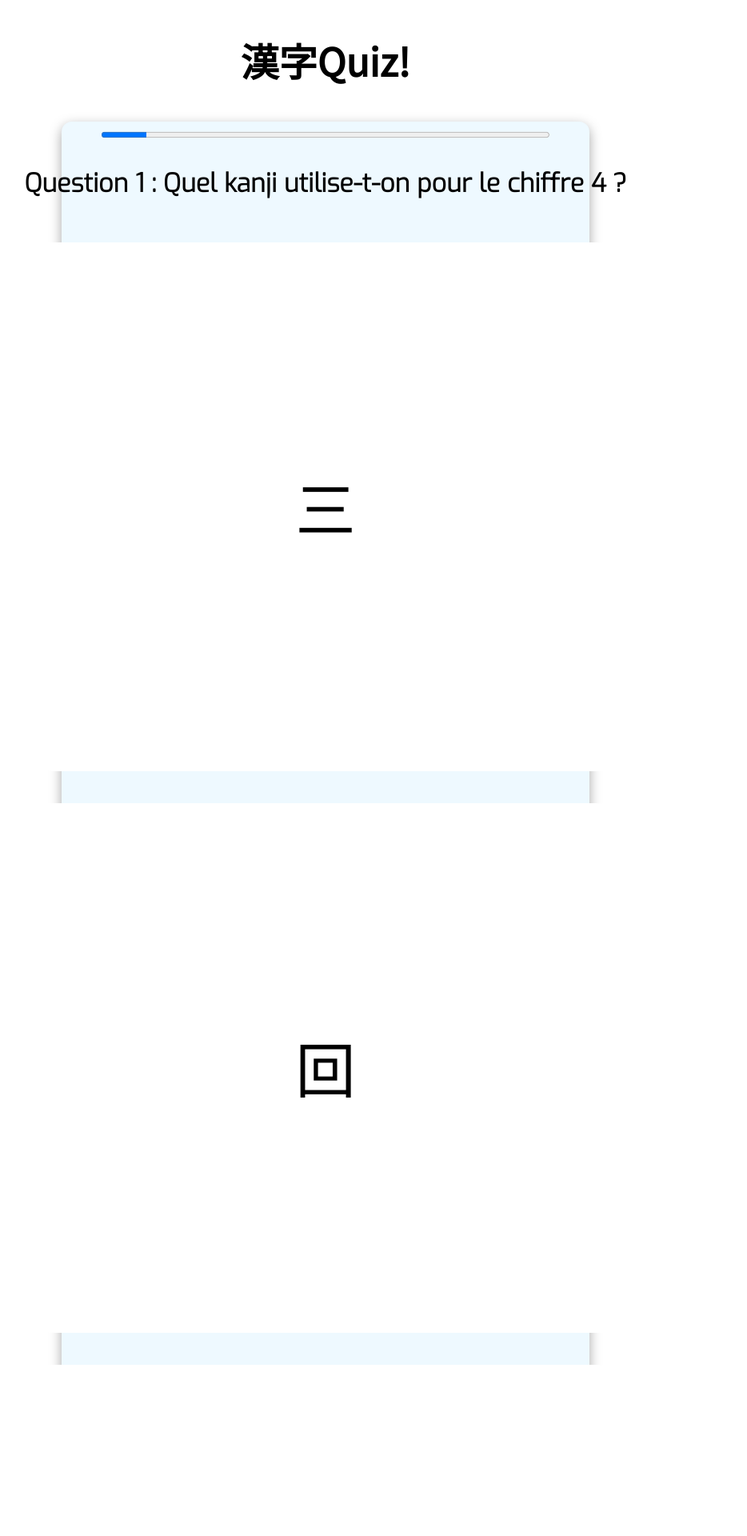
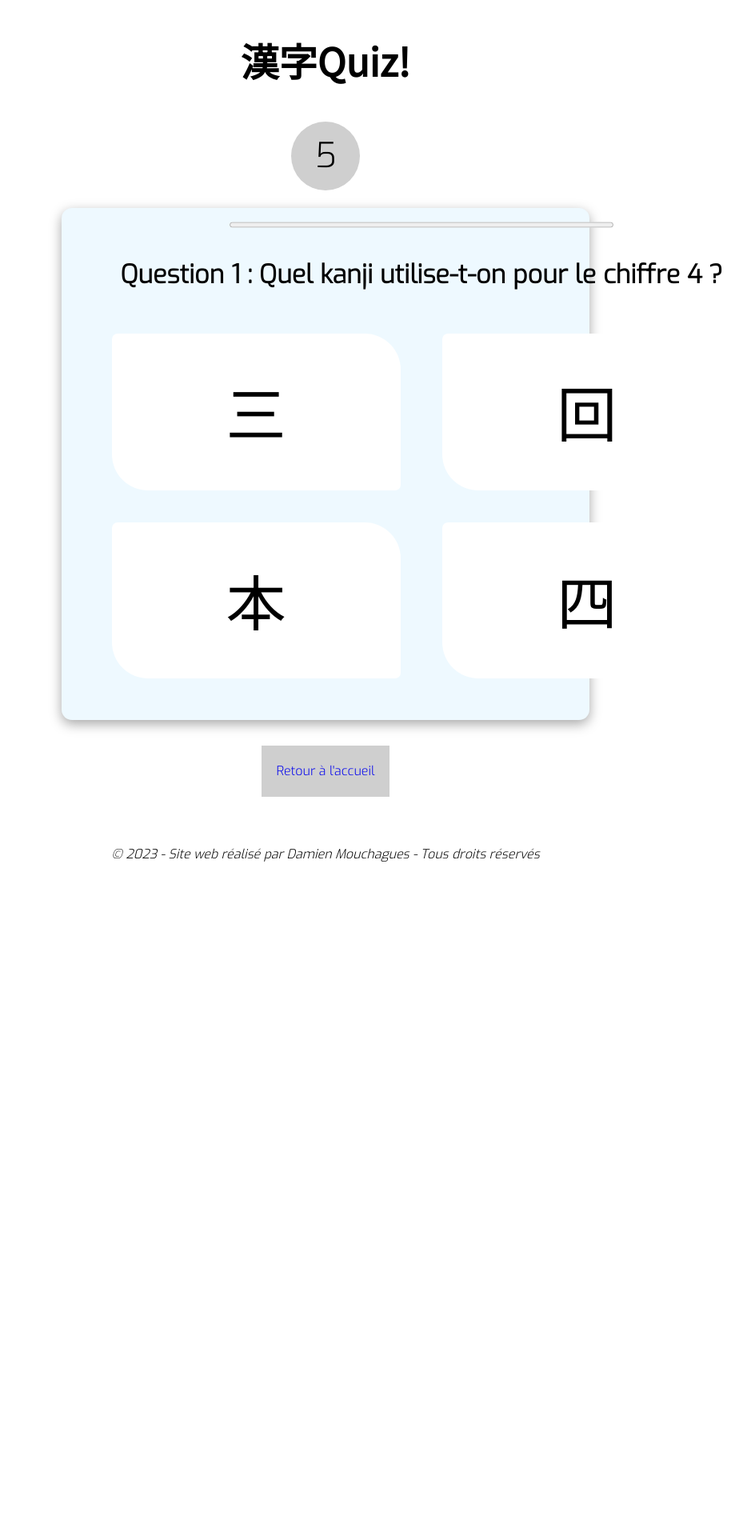
Before and after one commit to Damidvp/kanjibattle, a PHP site: page /kanji_learn/pages/view_qcmbonkanji.php in a window 1280 px wide. Shown: the top 1920 px of the page at 80% size, without its empty margins (233-1167 px from the left). After the commit the page ends 1077 px from the top, so only its background shows below. Run offline with PHP 8.4, Linux system fonts and the light colour scheme; data comes from the database, SQL or seed files in the repository.

Commit message:
changes 01.02

```diff
--- a/controler/ctrl_qcm_bonkanji.php
+++ b/controler/ctrl_qcm_bonkanji.php
@@ -35,7 +35,12 @@
             $_SESSION['numQcm']++;
             afficherUnQcm();
         } else {
-            echo "Félicitations, vous avez terminé le QCM !";
+            echo "<script type='text/javascript' src='../scripts/script_qcm_bonkanji_reponse.js'></script>";
+            echo "<script type='text/javascript'> hideTimer(); </script>";
+            echo "<h3>Félicitations, vous avez terminé le quiz !</h3>";
+            //echo "<p>Vous avez réussi ".$nbReussis." question(s).</p>";
+            //echo "<p>Vous avez échoué à ".$nbEchoues." question(s).</p>";
+            //echo "<p>En tout, vous avez donné ".$mauvaisesRep." mauvaise(s) réponse(s).</p>";
             //Bouton revenir à l'accueil et recommencer
             unset($_SESSION['qcmDejaPasses']);
             unset($_SESSION['numQcm']);
@@ -64,6 +69,7 @@
     $_SESSION['kanjiPossibles'] = $kanjiPossibles;
 
     echo "<div id='qcm'>";
+    echo "<progress id='progress_bar' value='".($nombreDeQcmsActuel-count($qcmRestants))."' max='".$nombreDeQcmsActuel."'></progress>";
     echo "<script type='text/javascript' src='../scripts/script_qcm_bonkanji_reponse.js'></script>";
     echo "<h3>Question ".$_SESSION['numQcm']." : ".$unQcmAuPif->getTexteQuestion()."</h3><br>";
 
--- a/index.php
+++ b/index.php
@@ -16,7 +16,7 @@
                 <li><a href="index.php">Accueil</a></li>
                 <li><a href="pages/liste_kanji.php">Listes</a></li>
                 <li><a href="pages/liste_jeux.php">Jeux</a></li>
-                <li><a href="#">Contact</a></li>
+                <li><a href="pages/contact.php">Contact</a></li>
             </ul>
         </div>
     </header>
@@ -51,8 +51,7 @@
         <div id="jouer">
         <h3>Commencez votre aventure ici</h3>
         <div id="boutons">
-        <button id="b_liste_kanji" onclick="window.location.href = 'pages/liste_kanji.php'">Liste des kanji</button>
-        <button id="b_jouer" onclick="window.location.href = 'pages/view_qcmbonkanji.php'">Jouer</button>
+        <button id="b_jouer" onclick="window.location.href = 'pages/liste_jeux.php'">Jouer</button>
         </div>
         </div>
         </section>
--- a/pages/view_header.php
+++ b/pages/view_header.php
@@ -5,7 +5,7 @@
             <li><a href="../index.php">Accueil</a></li>
             <li><a href="liste_kanji.php">Listes</a></li>
             <li><a href="liste_jeux.php">Jeux</a></li>
-            <li><a href="#">Contact</a></li>
+            <li><a href="contact.php">Contact</a></li>
         </ul>
     </div>
 </header>
--- a/pages/view_qcmbonkanji.php
+++ b/pages/view_qcmbonkanji.php
@@ -16,10 +16,9 @@
 
             <h2><span class='chjap'>漢字Quiz!</span></h2>
 
+            <div id="timer">10</div>
+
             <div id="cont_quiz">
-
-                <progress id="progress_bar" value="10" max="100"></progress>
-
                 <div id="ajax"><?php include "../controler/ctrl_qcm_bonkanji.php"; ?></div>
                 <br>
             </div>
@@ -31,14 +30,17 @@
                 <div id="mauvaise_reponse">
                     <p>Ce n'est pas la bonne réponse, essayez encore !</p>
                 </div>
+                <div id="temps_ecoule">
+                    <p>Temps écoulé, voici la bonne réponse !</p>
+                </div>
                 <div id="d_btn_qsuivante">
                     <button id="btn_qsuivante">Question suivante ></button>
                 </div>
             </div>
-
+            <a href="../controler/ctrl_leave_qcm.php"><div id="retour">Retour à l'accueil</div></a>
         </div>
         <br>
-        <a id="retour" href="../controler/ctrl_leave_qcm.php">Retour à l'accueil</a>
+
 
         <?php include "../pages/view_footer.php"; ?>
 
--- a/scripts/script_qcm_bonkanji_reponse.js
+++ b/scripts/script_qcm_bonkanji_reponse.js
@@ -1,8 +1,17 @@
+var nbQcmsReussis = 0;
+var nbQcmsEchoues = 0;
+var nbMauvaisesReponses = 0;
+
+document.cookie = "qcmReussis = " + nbQcmsReussis + "; ";
+document.cookie = document.cookie + "qcmEchoues = " + nbQcmsEchoues + "; ";
+document.cookie = document.cookie + "mauvaisesReponses = " + nbMauvaisesReponses + "; ";
+
 $(document).ready(function() {
 
     //Récupération des éléments par leur id
     let bonneReponse = document.getElementById("bonne_reponse");
     let mauvaiseReponse = document.getElementById("mauvaise_reponse");
+    let tempsEcoule = document.getElementById("temps_ecoule");
     let qSuivante = document.getElementById("d_btn_qsuivante");
 
     let btnBon = document.getElementById("btnV");
@@ -11,6 +20,13 @@
     let btnMauvais3 = document.getElementById("btnX3");
 
     let btnQSuivante = document.getElementById("btn_qsuivante");
+
+    let progression = document.getElementById("progress_bar");
+
+    let timer = document.getElementById("timer");
+    let temps = 11;
+
+    let intervalTemps = setInterval(timerDown, 1000);
 
     //Quand on clique sur une mauvaise réponse -> message de mauvaise réponse
     //Quand on clique sur la bonne réponse -> message de bonne réponse
@@ -26,10 +42,18 @@
         }
     });
 
-    btnQSuivante.addEventListener("click", reload);
+    btnQSuivante.addEventListener("click", function(){
+        if(bonneReponse.style.display == "block"){
+            nbQcmsReussis = nbQcmsReussis + 1;
+        } else {
+            nbQcmsEchoues = nbQcmsEchoues + 1;
+        }
+        reload();
+    });
 
     bonneReponse.style.display = "none";
     mauvaiseReponse.style.display = "none";
+    tempsEcoule.style.display = "none";
     qSuivante.style.display = "none";
 
     //Si l'utilisateur rafraîchit ou quitte la page, la session est réinitialisée
@@ -60,6 +84,8 @@
             mauvaiseReponse.style.display = "none";
         }
 
+        clearInterval(intervalTemps);
+
         //On désactive tous les boutons
         btnBon.disabled = true;
         btnMauvais1.disabled = true;
@@ -69,11 +95,43 @@
         //On affiche le message de bonne réponse et le bouton de la question suivante
         bonneReponse.style.display = "block";
         qSuivante.style.display = "block";
+
+        progression.setAttribute('value', progression.value+1);
     }
 
     function affTexteMauvaiseReponse(){
         mauvaiseReponse.style.display = "block";
     }
 
+    function affTexteTempsEcoule(){
+        if(mauvaiseReponse.style.display != "none"){
+            mauvaiseReponse.style.display = "none";
+        }
 
+        btnBon.disabled = true;
+        btnMauvais1.disabled = true;
+        btnMauvais2.disabled = true;
+        btnMauvais3.disabled = true;
+
+        btnBon.style.backgroundColor = "#14FF14";
+        btnBon.style.color = "#C1FFC1";
+
+        tempsEcoule.style.display = "block";
+        qSuivante.style.display = "block";
+
+        progression.setAttribute('value', progression.value+1);
+    }
+
+    function hideTimer(){
+        timer.style.display = "none";
+    }
+
+    function timerDown(){
+        timer.innerText = temps-1;
+        temps = temps <= 0 ? 0 : temps-1; //On diminue le temps de 1 tant qu'il est supérieur à 0
+        if(temps==0){
+            clearInterval(intervalTemps);
+            affTexteTempsEcoule();
+        }
+    }
 });
--- a/styles/styles_accueil.css
+++ b/styles/styles_accueil.css
@@ -27,8 +27,8 @@
 }
 
 button{
-    height:4.4em;
-    width:14em;
+    height:3em;
+    width:10em;
     margin:0 1em 1em 1em;
     font-size:1.8em;
     font-weight: bold;
--- a/styles/styles_liste_jeux.css
+++ b/styles/styles_liste_jeux.css
@@ -59,6 +59,7 @@
 .p_avenir{
     font-style: italic;
     font-size:0.8em;
+    color:#e00000;
 }
 
 #contact{
@@ -71,8 +72,8 @@
 }
 
 #btn_contact{
-    height:2.7em;
-    width:8em;
+    height:3em;
+    width:10em;
     margin:0 0.3em 0.3em 0.3em;
     font-size:1.7em;
     font-weight: bold;
--- a/styles/styles_qcm_bonkanji.css
+++ b/styles/styles_qcm_bonkanji.css
@@ -1,5 +1,10 @@
 h2{
     font-size:3em;
+}
+
+a {
+    text-decoration: none;
+
 }
 
 #contenu{
@@ -19,6 +24,7 @@
     justify-content: center;
     align-items: center;
     flex-direction: column;
+    flex-wrap:wrap;
 
     width:50%;
 
@@ -32,8 +38,8 @@
 
 .btn_rep{
     font-size: 4.7em;
-    width: 15.6em;
-    height:8.8em;
+    width: 4.8em;
+    height:2.6em;
 
     border-style: none;
     border-radius: 7px 45px 7px 45px;
@@ -51,7 +57,7 @@
 }
 
 #d_btn_rep{
-    width:48em;
+    width:55em;
     margin-left:auto;
     margin-right:auto;
 
@@ -81,7 +87,41 @@
 }
 
 #progress_bar{
-    width:35em;
+    width:30em;
     height:0.9em;
+}
 
+#retour{
+    margin-left:auto;
+    margin-right:auto;
+    text-align:center;
+
+    display:flex;
+    align-items:center;
+    justify-content:center;
+
+    margin-top:2em;
+    margin-bottom:2.5em;
+
+    background-color:#cfcfcf;
+    width:10em;
+    height:4em;
 }
+
+#timer{
+    margin-left:auto;
+    margin-right:auto;
+    margin-bottom:0.5em;
+
+    display:flex;
+    align-items:center;
+    justify-content:center;
+
+    font-size:2.7em;
+    background-color:#cfcfcf;
+
+    border-radius:50%;
+
+    width:2em;
+    height:2em;
+}
```
Also changed, not shown: controler/tests.php (+4 -4 lines), pages/liste_jeux.php (+2 -5 lines), styles/styles_liste_kanji.css (+7 -0 lines).
